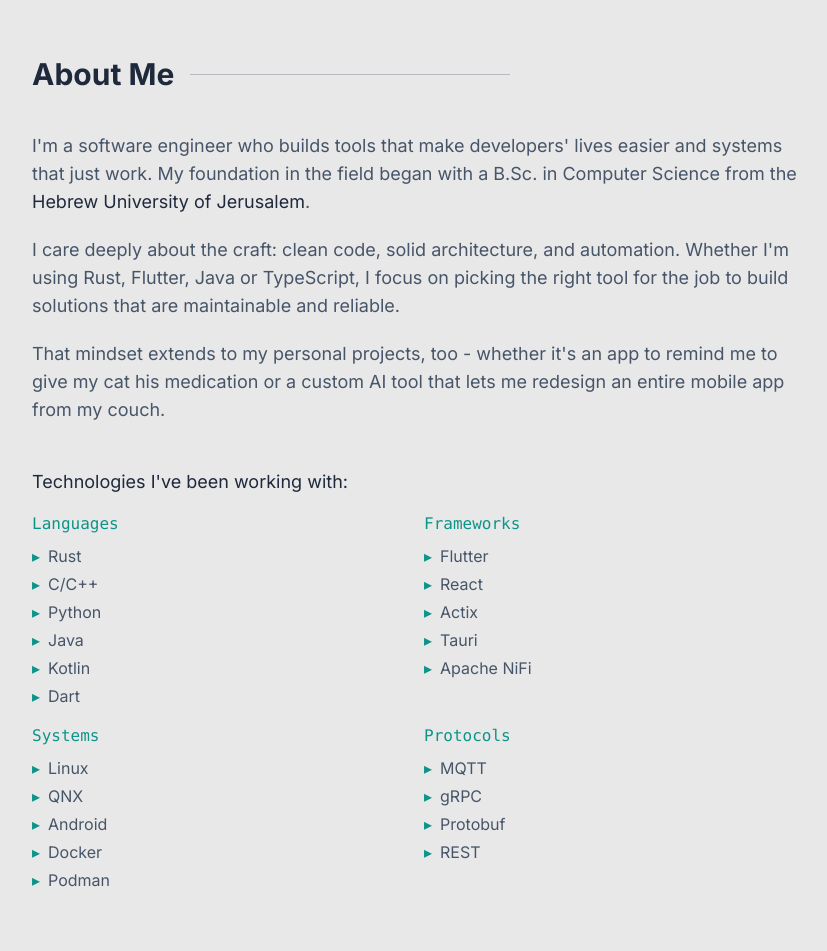
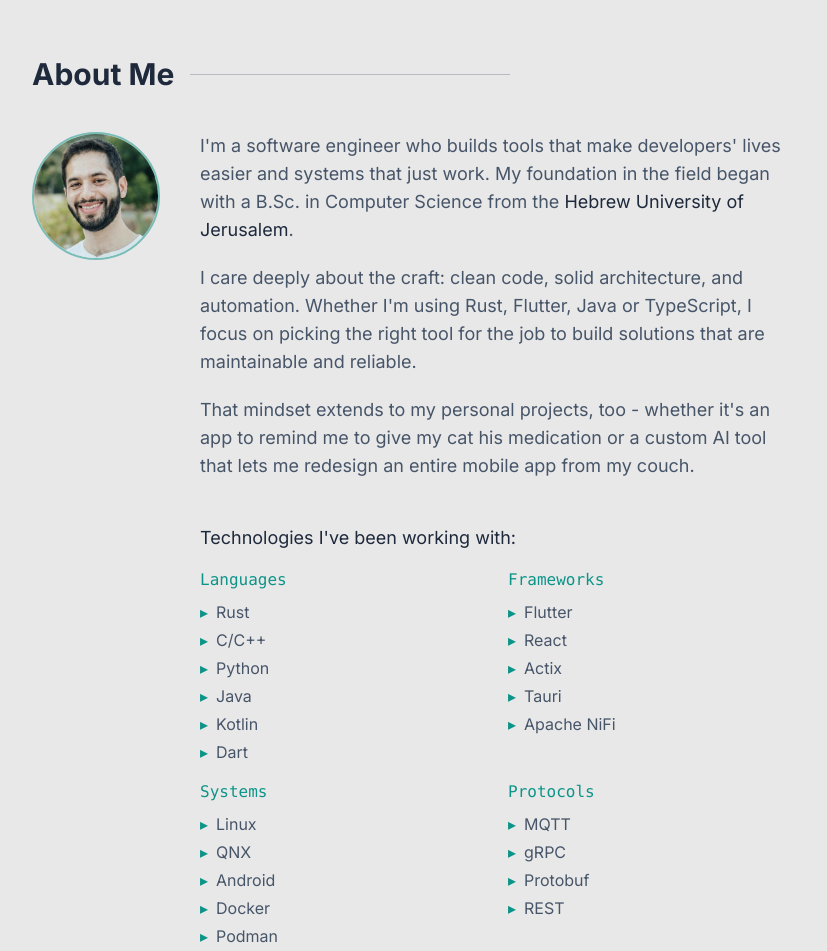
Before and after one commit to MatanelP/matanel.dev, an Astro site: page / in a window 1280 px wide. Shown: the part 840-1791 px from the top of the page, without its empty margins (224-1051 px from the left). Built offline with nearby package versions, Linux system fonts and the light colour scheme; Astro itself is replaced by a stand-in of ours.

Commit message:
Add profile photo to About section

```diff
--- a/src/pages/index.astro
+++ b/src/pages/index.astro
@@ -163,7 +163,15 @@ const skills = [
         ></span>
       </h2>
 
-      <div class="space-y-5 text-[var(--text-secondary)] text-lg">
+      <div class="flex flex-col md:flex-row gap-8 md:gap-10">
+        <div class="shrink-0 hidden md:block">
+          <img
+            src="/profile.jpeg"
+            alt="Matanel Pataky"
+            class="w-32 h-32 rounded-full object-cover border-2 border-[var(--accent)]/50"
+          />
+        </div>
+        <div class="space-y-5 text-[var(--text-secondary)] text-lg">
         <p>
           I'm a software engineer who builds tools that make developers' lives
           easier and systems that just work. My foundation in the field began
@@ -206,6 +214,7 @@ const skills = [
               ))
             }
           </div>
+        </div>
         </div>
       </div>
     </section>
```
Also changed, not shown: public/profile.jpeg (added).
